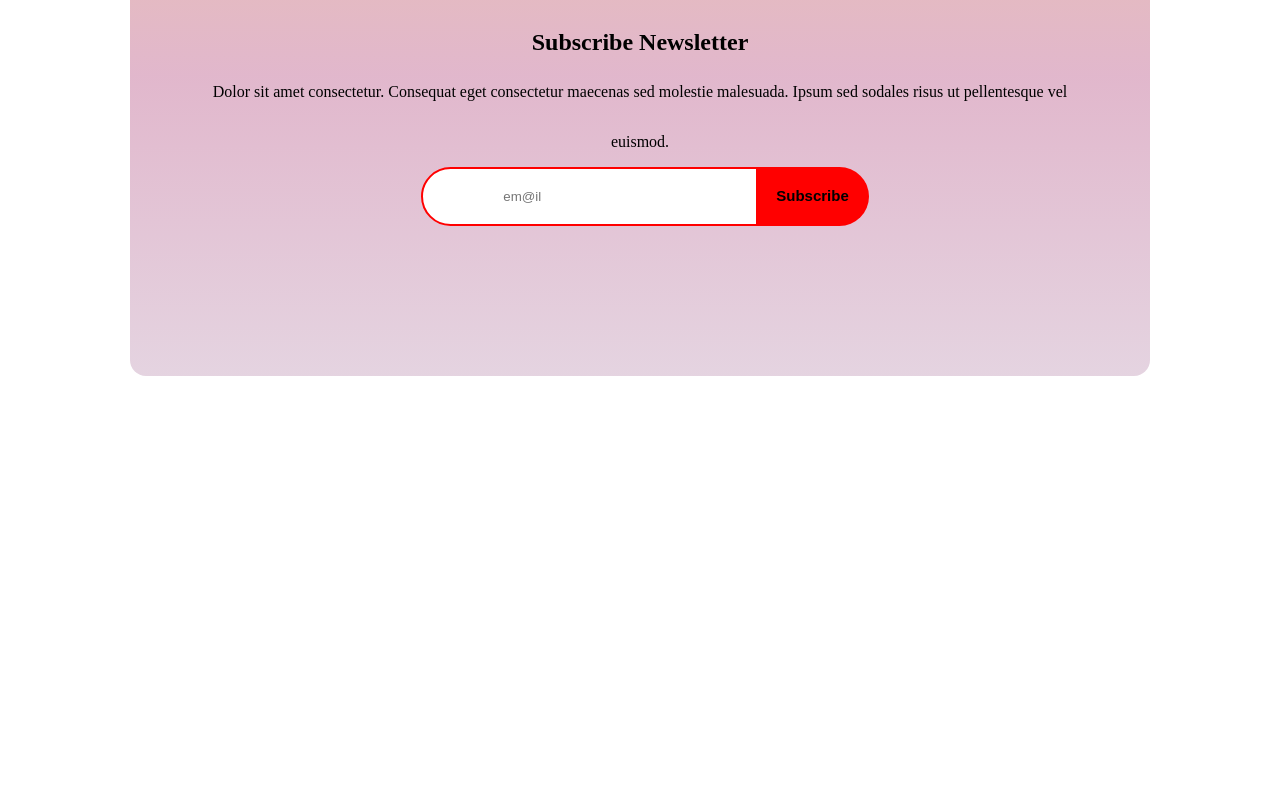
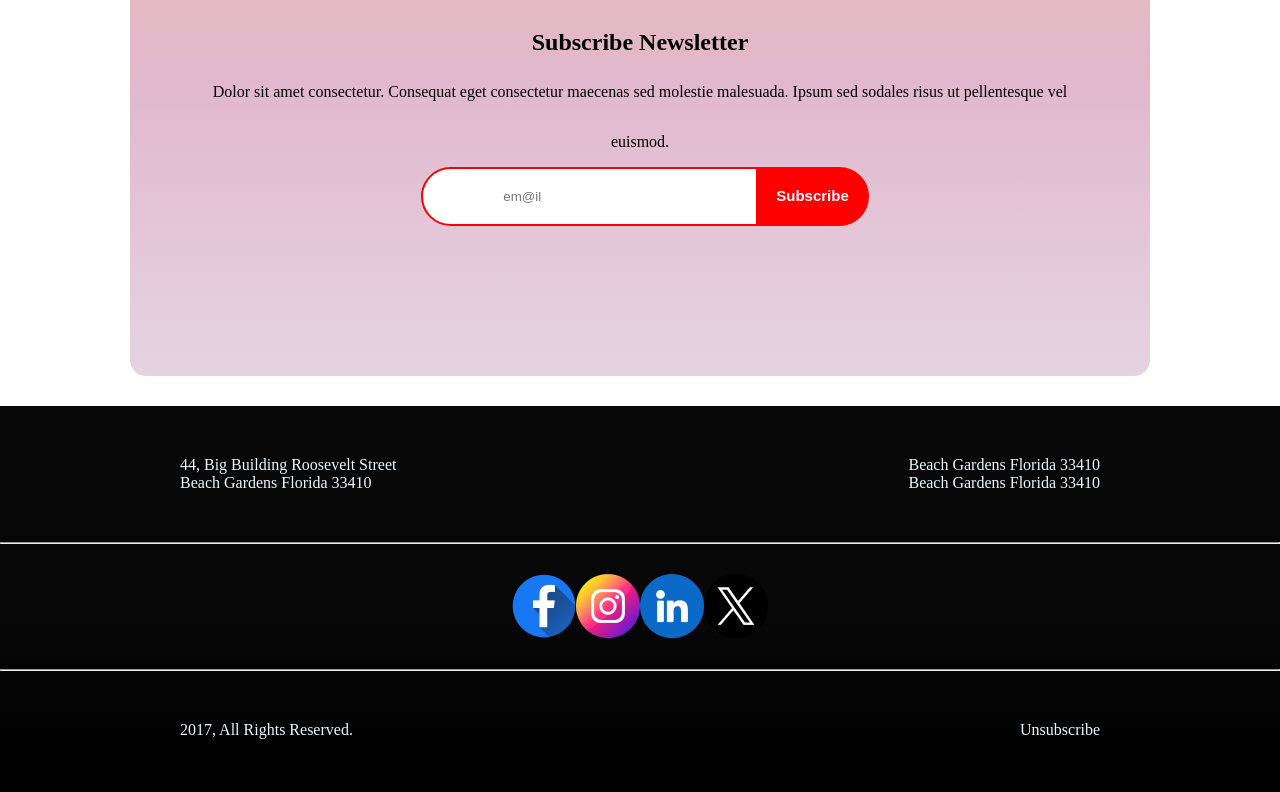
Before and after one commit to payal-hossain7767/new-year-party, a plain HTML site: page index.html in a window 1280 px wide. Shown: the part 5406-6198 px from the top of the page. Before the commit the page ends 5832 px from the top, so only its background shows below. Drawn offline with Linux system fonts and the light colour scheme.

Commit message:
5rd commite

```diff
--- a/index.html
+++ b/index.html
@@ -134,9 +134,33 @@
         </section>
     </main>
     <!-- footer -->
-     <footer>
-
-     </footer>
+    <footer class="footer">
+        <section class="big">
+            <div>
+                <p>44, Big Building Roosevelt Street
+                </p>
+                <p>Beach Gardens Florida 33410</p>
+            </div>
+            <div>
+                <p>Beach Gardens Florida 33410</p>
+                <p>Beach Gardens Florida 33410</p>
+            </div>
+        </section>
+        <hr>
+        <section>
+            <div class="img7">
+                <img src="icons/Facebook.png" alt="">
+                <img src="icons/Instagram.png" alt="">
+                <img src="icons/Linkedin.png" alt="">
+                <img src="icons/Twitter.png" alt="">
+            </div>
+        </section>
+        <hr>
+        <section class="big">
+            <p>2017, All Rights Reserved.</p>
+            <p>Unsubscribe</p>
+        </section>
+    </footer>
 </body>
 
 </html>
--- a/style/style.css
+++ b/style/style.css
@@ -243,7 +243,7 @@
 .newsletter {
     height: 600px;
     background: linear-gradient(rgba(226, 159, 121, 0.644), rgba(214, 156, 185, 0.726), rgba(173, 120, 160, 0.322));
-    margin: 30px 130px 50px 130px;
+    margin: 30px 130px 30px 130px;
     display: flex;
     justify-content: center;
     gap: 20px;
@@ -273,5 +273,28 @@
     font-size: 15px;
     font-weight: 600;
     background: rgb(255, 0, 0);
+    color: aliceblue;
 }
 /* footer */
+.footer{
+    height: 400px;
+    background: linear-gradient(rgb(7, 7, 7), rgb(7, 7, 7), rgb(0, 0, 0));
+    background-repeat: no-repeat;
+    background-position: center;
+    background-size: cover;
+    margin: 0 auto;
+}
+.big{
+    display: flex;
+    margin: 0 130px;
+    padding: 50px;
+    justify-content: space-between;
+    align-items: center;
+    color: aliceblue;
+}
+.img7{
+    display: flex;
+    justify-content: center;
+    align-items: center;
+    margin: 30px;
+}
```
